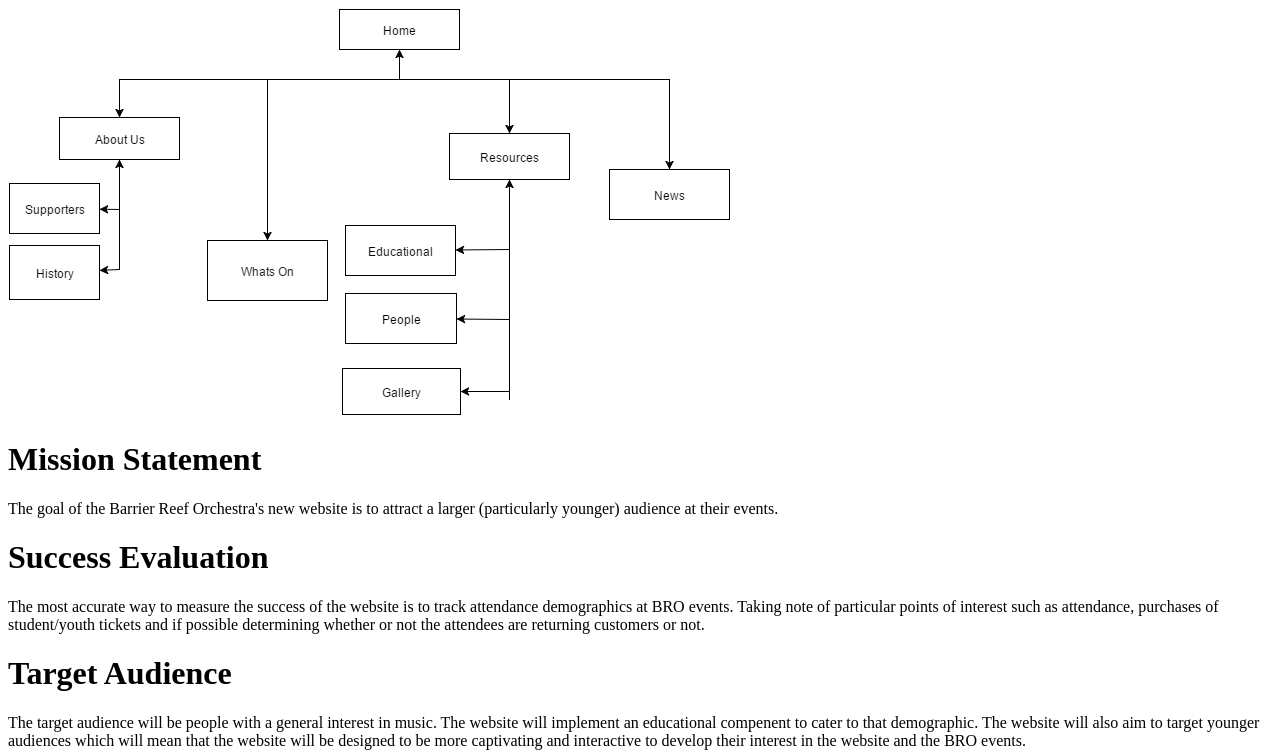
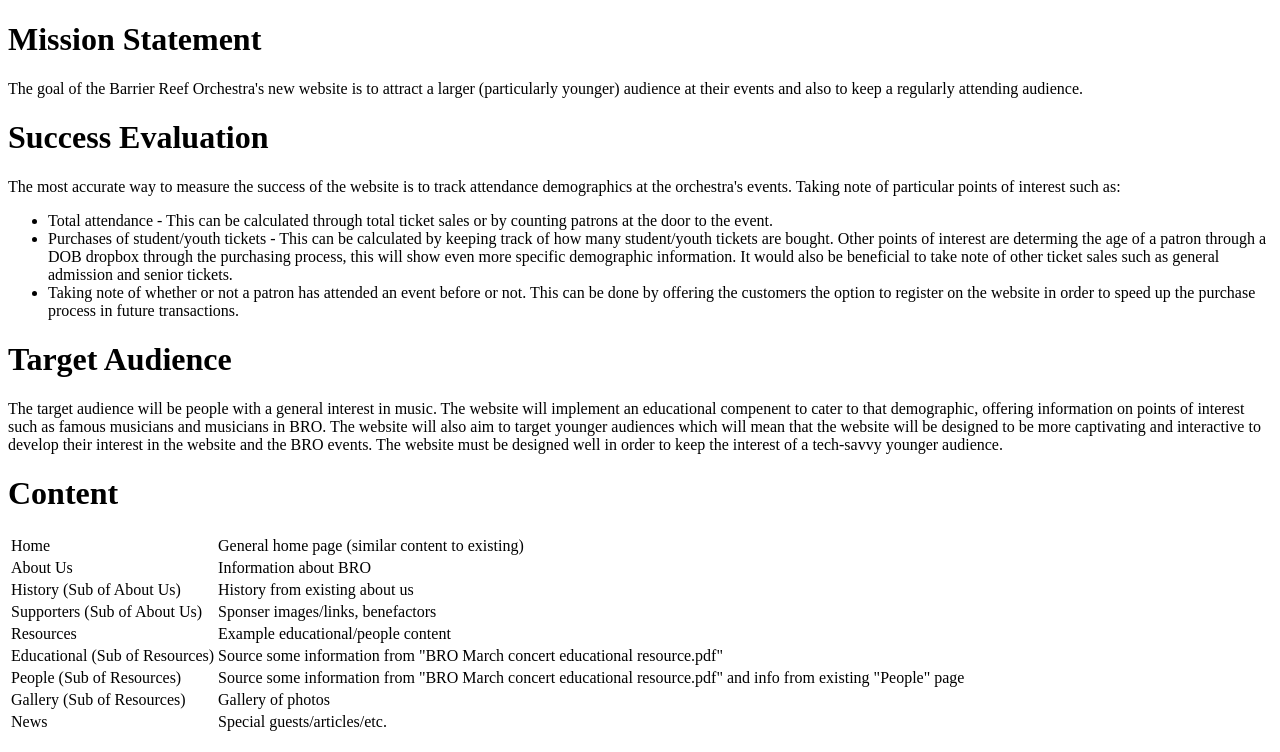
Before and after one commit to ericfisher50/Assignment2, a plain HTML site: page plan.html in a window 1280 px wide. Shown: the top 752 px of the page. Drawn offline with Linux system fonts and the light colour scheme.

Commit message:
Update to Project Plan

```diff
--- a/plan.html
+++ b/plan.html
@@ -6,20 +6,20 @@
 </head>
 
 <body>
-<img src="flowchart (1).png" width="723" height="408" alt=""/>
+
 <h1> Mission Statement </h1>
 
-The goal of the Barrier Reef Orchestra's new website is to attract a larger (particularly younger) audience at their events.
+The goal of the Barrier Reef Orchestra's new website is to attract a larger (particularly younger) audience at their events and also to keep a regularly attending audience.
 
 <h1> Success Evaluation </h1>
 
-The most accurate way to measure the success of the website is to track attendance demographics at BRO events. Taking note of particular points of interest such as attendance, purchases of student/youth tickets and if possible determining whether or not the attendees are returning customers or not.
+The most accurate way to measure the success of the website is to track attendance demographics at the orchestra's events. Taking note of particular points of interest such as: <ul> <li> Total attendance - This can be calculated through total ticket sales or by counting patrons at the door to the event.</li> <li> Purchases of student/youth tickets - This can be calculated by keeping track of how many student/youth tickets are bought. Other points of interest are determing the age of a patron through a DOB dropbox through the purchasing process, this will show even more specific demographic information. It would also be beneficial to take note of other ticket sales such as general admission and senior tickets. </li> <li> Taking note of whether or not a patron has attended an event before or not. This can be done by offering the customers the option to register on the website in order to speed up the purchase process in future transactions.</li></ul>
 
 <h1> Target Audience </h1>
 
-The target audience will be people with a general interest in music. The website will implement an educational compenent to cater to that demographic.
+The target audience will be people with a general interest in music. The website will implement an educational compenent to cater to that demographic, offering information on points of interest such as famous musicians and musicians in BRO.
 
-The website will also aim to target younger audiences which will mean that the website will be designed to be more captivating and interactive to develop their interest in the website and the BRO events.
+The website will also aim to target younger audiences which will mean that the website will be designed to be more captivating and interactive to develop their interest in the website and the BRO events. The website must be designed well in order to keep the interest of a tech-savvy younger audience.
 
 <h1> Content </h1>
 
@@ -45,7 +45,7 @@ The website will also aim to target younger audiences which will mean that the w
 </table>
 <h1> Site Flowchart </h1>
 
-
+<img src="flowchart (1).png" width="723" height="408" alt=""/>
 <h1> GitHub Repository Link </h1>
 
 https://github.com/ericfisher50/Assignment2
```
